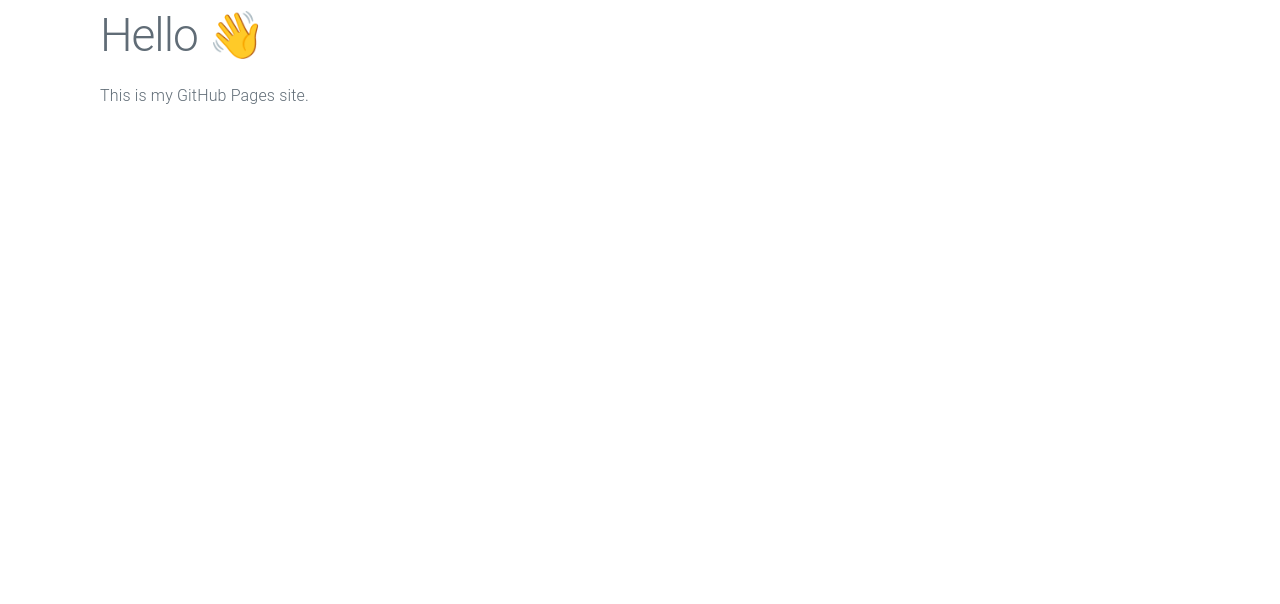
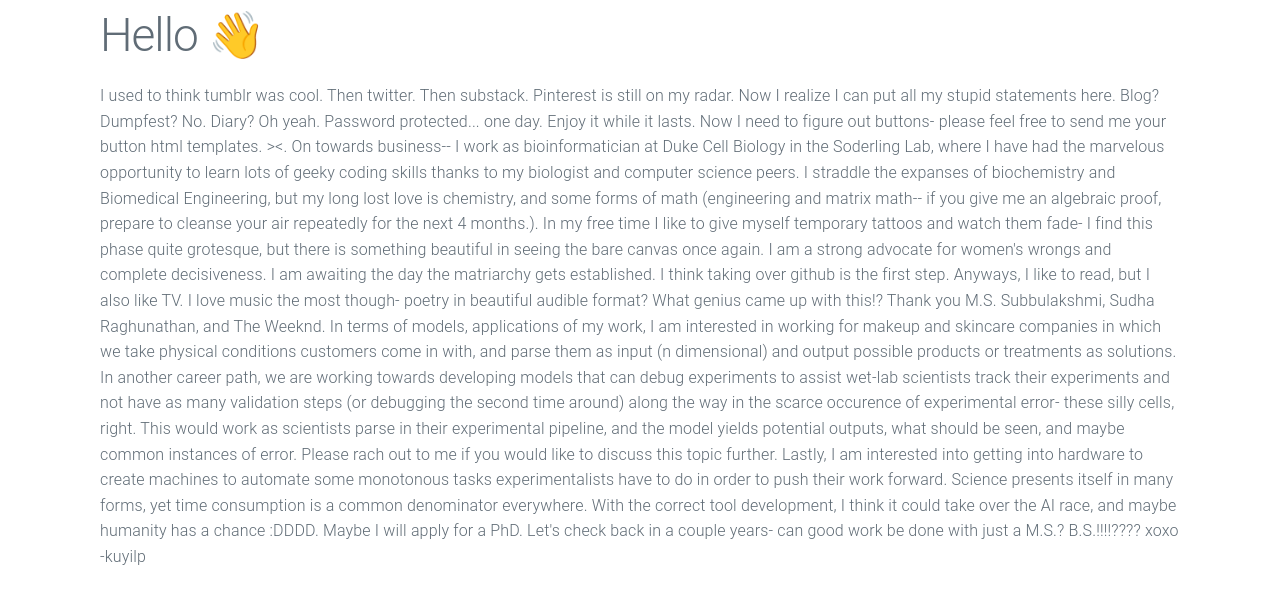
Before and after one commit to poojaparameswaran99/poojaparameswaran99.github.io, a plain HTML site: page index.html in a window 1280 px wide. Drawn offline with nearby package versions, Linux system fonts and the light colour scheme.

Commit message:
sillyindex

```diff
--- a/index.html
+++ b/index.html
@@ -5,6 +5,24 @@
 </head><body>
 <main class="container">
   <h1>Hello 👋</h1>
-  <p>This is my GitHub Pages site.</p>
+  <p>I used to think tumblr was cool. Then twitter. Then substack. Pinterest is still on my radar. Now I realize I can put all my stupid statements here. Blog? Dumpfest? No. Diary? Oh yeah. Password protected... one day. Enjoy it while it lasts. Now I need to figure out buttons- please feel free to send me your button html templates. &gt;&lt;.
+
+On towards business-- I work as bioinformatician at Duke Cell Biology in the Soderling Lab, where I have had the marvelous opportunity to learn lots of geeky coding skills thanks to my biologist and computer science peers. I straddle the expanses of biochemistry and Biomedical Engineering, but my long lost love is chemistry, and some forms of math (engineering and matrix math-- if you give me an algebraic proof, prepare to cleanse your air repeatedly for the next 4 months.).
+
+In my free time I like to give myself temporary tattoos and watch them fade- I find this phase quite grotesque, but there is something beautiful in seeing the bare canvas once again. I am a strong advocate for women's wrongs and complete decisiveness. I am awaiting the day the matriarchy gets established. I think taking over github is the first step.
+
+Anyways, I like to read, but I also like TV. I love music the most though- poetry in beautiful audible format? What genius came up with this!? Thank you M.S. Subbulakshmi, Sudha Raghunathan, and The Weeknd.
+
+In terms of models, applications of my work, I am interested in working for makeup and skincare companies in which we take physical conditions customers come in with, and parse them as input (n dimensional) and output possible products or treatments as solutions.
+
+In another career path, we are working towards developing models that can debug experiments to assist wet-lab scientists track their experiments and not have as many validation steps (or debugging the second time around) along the way in the scarce occurence of experimental error- these silly cells, right. This would work as scientists parse in their experimental pipeline, and the model yields potential outputs, what should be seen, and maybe common instances of error. Please rach out to me if you would like to discuss this topic further.
+
+Lastly, I am interested into getting into hardware to create machines to automate some monotonous tasks experimentalists have to do in order to push their work forward. Science presents itself in many forms, yet time consumption is a common denominator everywhere. With the correct tool development, I think it could take over the AI race, and maybe humanity has a chance :DDDD.
+
+Maybe I will apply for a PhD. Let's check back in a couple years- can good work be done with just a M.S.? B.S.!!!!????
+
+
+xoxo
+-kuyilp</p>
 </main>
 </body></html>
```
